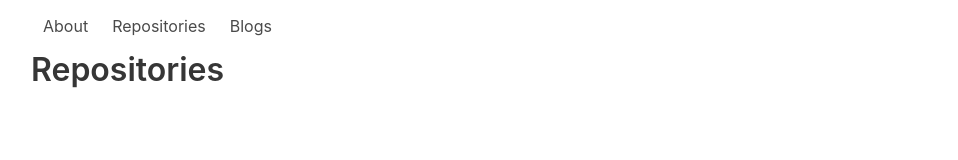
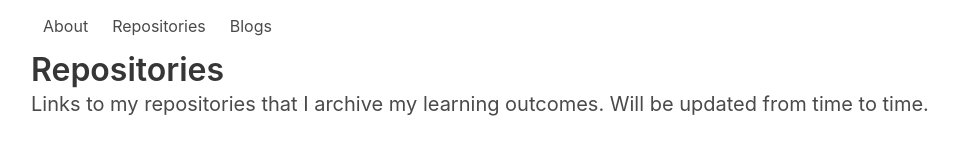
Before and after one commit to chunhoong/chunhoong.github.io, a plain HTML site: page repositories.html in a window 1280 px wide. Shown: the whole page, without its empty margins (33-991 px from the left). Drawn offline with nearby package versions, Linux system fonts and the light colour scheme.

Commit message:
Added description in repositories page.

```diff
--- a/repositories.html
+++ b/repositories.html
@@ -21,6 +21,7 @@
     </nav>
     <div class="container">
         <h1 class="title">Repositories</h1>
+        <h2 class="subtitle">Links to my repositories that I archive my learning outcomes. Will be updated from time to time.</h2>
     </div>
 </body>
 
```
